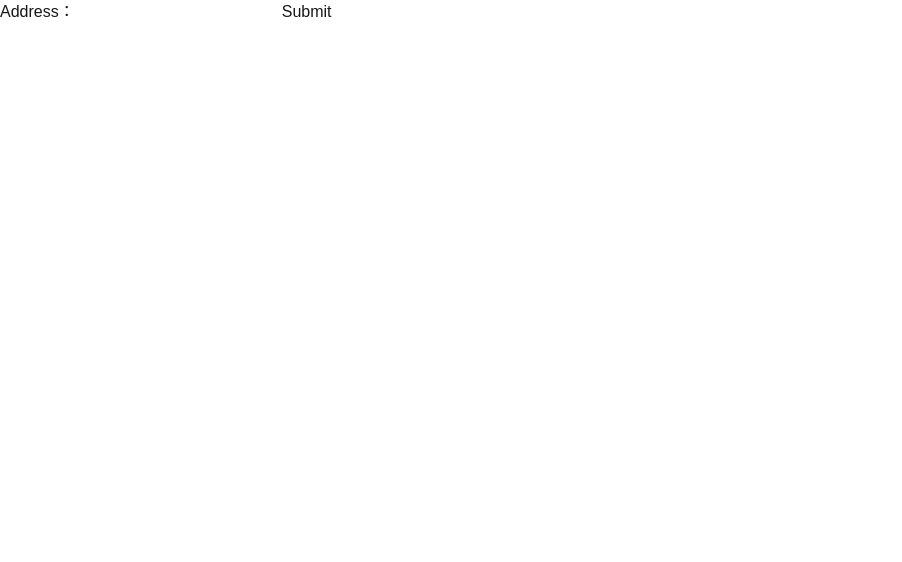
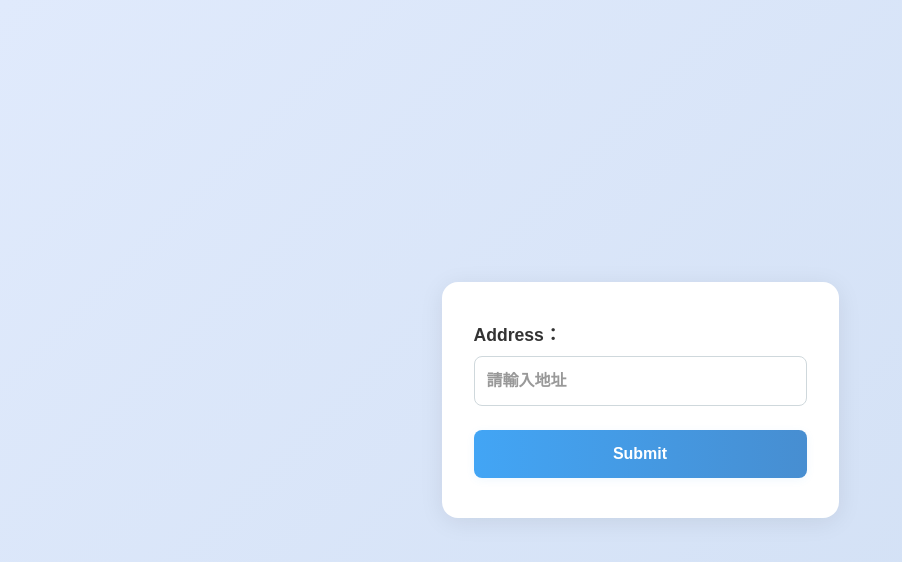
Before and after one commit to kth-tw/hello-2point54-cm, a Next.js app: page /address in a window 1280 px wide. Shown: the top 562 px of the page, without its empty margins (0-902 px from the left). Built offline with nearby package versions, Linux system fonts and the light colour scheme.

Commit message:
update sytle

```diff
--- a/src/app/address/[address]/info/page.tsx
+++ b/src/app/address/[address]/info/page.tsx
@@ -30,9 +30,54 @@ export default async function Page(props: { params: Promise<{ address: string }>
   }
 
   return (
-    <div>
-      Your address is: {address} <br />
-      You have {balance?.toString()} {process.env.TOKEN_NAME} on {process.env.CHAIN_NAME}.
+    <div style={{
+      minHeight: "100vh",
+      display: "flex",
+      justifyContent: "center",
+      alignItems: "center",
+      background: "linear-gradient(135deg, #e0eafc 0%, #cfdef3 100%)"
+    }}>
+      <div style={{
+        background: "#fff",
+        padding: "2.5rem 2rem",
+        borderRadius: "1rem",
+        boxShadow: "0 4px 24px rgba(0,0,0,0.08)",
+        minWidth: "340px",
+        textAlign: "center"
+      }}>
+        <div style={{ fontSize: "1.1rem", color: "#666", marginBottom: "1.2rem" }}>
+          <span style={{ fontWeight: 600, color: "#333" }}>Your address:</span>
+          <br />
+          <span style={{
+            fontFamily: "monospace",
+            background: "#f5f7fa",
+            padding: "0.4rem 0.7rem",
+            borderRadius: "0.5rem",
+            fontSize: "1rem",
+            wordBreak: "break-all",
+            display: "inline-block",
+            marginTop: "0.5rem"
+          }}>{address}</span>
+        </div>
+        <div style={{ fontSize: "1.15rem", color: "#333" }}>
+          <span style={{ fontWeight: 600 }}>Balance:</span>
+          <br />
+          <span style={{
+            fontSize: "1.5rem",
+            color: "#1976d2",
+            fontWeight: 700,
+            letterSpacing: "0.5px"
+          }}>
+            {balance?.toString() ?? <span style={{ color: "#aaa" }}>無法取得</span>}
+          </span>
+          <span style={{ marginLeft: "0.5rem", color: "#666", fontWeight: 500 }}>
+            {process.env.TOKEN_NAME}
+          </span>
+        </div>
+        <div style={{ marginTop: "1.2rem", color: "#888", fontSize: "1rem" }}>
+          on <span style={{ fontWeight: 600 }}>{process.env.CHAIN_NAME}</span>
+        </div>
+      </div>
     </div>
   );
 }
--- a/src/app/address/page.tsx
+++ b/src/app/address/page.tsx
@@ -14,12 +14,75 @@ export default function Page() {
   }
 
   return (
-    <form onSubmit={handleSubmit}>
-      <label>
-        Address：
-        <input type="text" name="address" required />
-      </label>
-      <button type="submit">Submit</button>
-    </form>
+    <div
+      style={{
+        minHeight: "100vh",
+        display: "flex",
+        justifyContent: "center",
+        alignItems: "center",
+        background:
+          "linear-gradient(135deg, #e0eafc 0%, #cfdef3 100%)",
+      }}
+    >
+      <form
+        onSubmit={handleSubmit}
+        style={{
+          background: "#fff",
+          padding: "2.5rem 2rem",
+          borderRadius: "1rem",
+          boxShadow: "0 4px 24px rgba(0,0,0,0.08)",
+          display: "flex",
+          flexDirection: "column",
+          gap: "1.5rem",
+          minWidth: "320px",
+        }}
+      >
+        <label
+          style={{
+            fontWeight: 600,
+            fontSize: "1.1rem",
+            color: "#333",
+          }}
+        >
+          Address：
+          <input
+            type="text"
+            name="address"
+            required
+            placeholder="請輸入地址"
+            style={{
+              marginTop: "0.5rem",
+              width: "100%",
+              padding: "0.75rem",
+              border: "1px solid #cfd8dc",
+              borderRadius: "0.5rem",
+              fontSize: "1rem",
+              outline: "none",
+              transition: "border-color 0.2s",
+            }}
+            onFocus={(e) => (e.currentTarget.style.borderColor = "#90caf9")}
+            onBlur={(e) => (e.currentTarget.style.borderColor = "#cfd8dc")}
+          />
+        </label>
+        <button
+          type="submit"
+          style={{
+            background:
+              "linear-gradient(90deg, #42a5f5 0%, #478ed1 100%)",
+            color: "#fff",
+            border: "none",
+            borderRadius: "0.5rem",
+            padding: "0.75rem",
+            fontWeight: 700,
+            fontSize: "1rem",
+            cursor: "pointer",
+            boxShadow: "0 2px 8px rgba(66,165,245,0.08)",
+            transition: "background 0.2s",
+          }}
+        >
+          Submit
+        </button>
+      </form>
+    </div>
   );
 }
```
